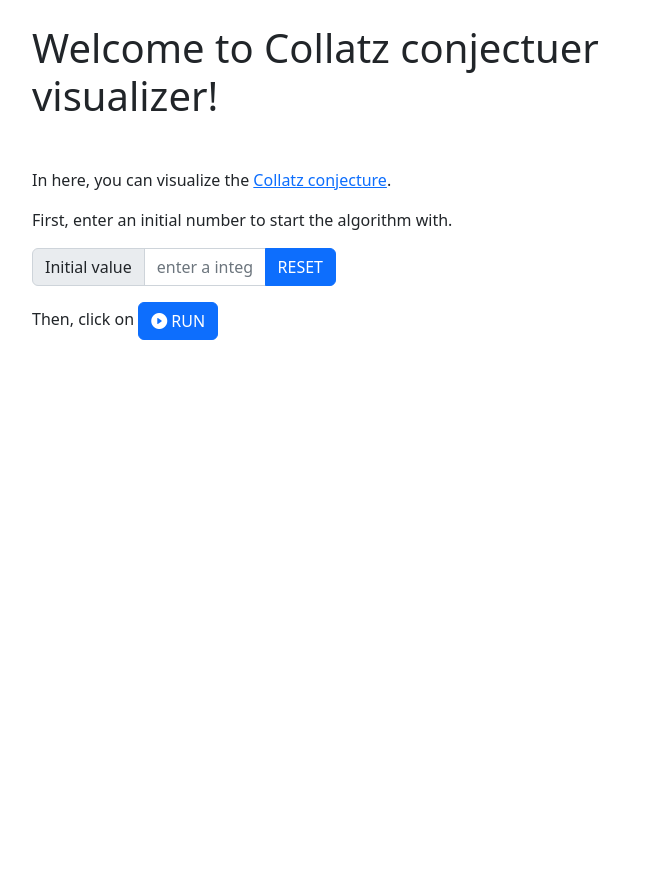
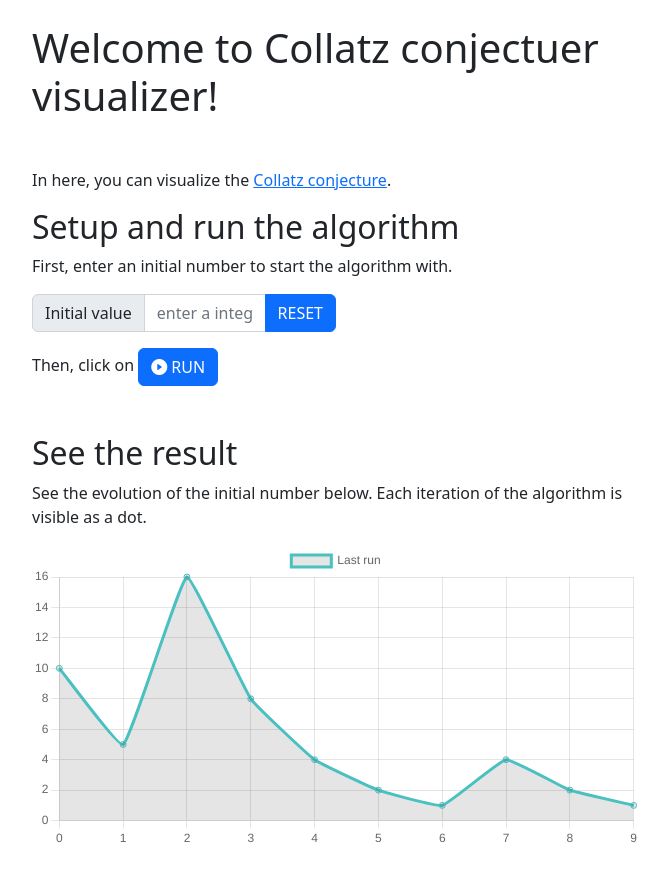
Before and after one commit to berdal84/collatz-conjecture, a website built with webpack: page src/static/index.html in a window 1280 px wide. Both pictures are taken after a click on the button "RUN". Shown: the whole page, without its empty margins (304-972 px from the left). Before the commit the page ends 800 px from the top, so only its background shows below. Built offline with nearby package versions, Linux system fonts and the light colour scheme.

Commit message:
add full UI with chart.js

```diff
--- a/package.json
+++ b/package.json
@@ -19,6 +19,7 @@
   "dependencies": {
     "@popperjs/core": "^2.11.5",
     "bootstrap": "^5.2.0",
-    "bootstrap-icons": "^1.9.1"
+    "bootstrap-icons": "^1.9.1",
+    "chart.js": "^3.8.0"
   }
 }
--- a/src/js/app.js
+++ b/src/js/app.js
@@ -1,7 +1,70 @@
 
 import log from './log.js';
+import { Chart, registerables } from 'chart.js';
+Chart.register(...registerables);
+
+class ChartController {
+
+    constructor( id ) {
+
+        if( !id ) {
+            log.error('An id must be passed to the controller!');
+        }
+        this.id = id;
+        this.chart = null;
+
+        this.data = [];
+        this.labels = [];
+
+        this.config = {
+            type: 'line',
+            data: {
+                labels: this.labels,
+                datasets: [{
+                    label: 'Last run',
+                    data: this.data,
+                    fill: true,
+                    borderColor: 'rgb(75, 192, 192)',
+                    tension: 0.1
+                }]
+            },
+        };
+    }
+
+    init() {
+        log.message('Initialising chart ...')
+        const ctx = document.getElementById(this.id);
+        this.chart = new Chart(ctx, this.config);
+    }
+
+    update( data ) {
+        log.message('Updating chart ...')
+        if( !data )
+        {
+            log.error('data must be set!')
+        }
+        else if( !(data instanceof Array) )
+        {
+            log.error('data must be an Array!')
+        }
+
+        this.data.splice(0, this.data.length -1);
+        this.data.push(...data);
+        this.labels.splice(0, this.labels.length -1)
+
+        this.data.forEach( (val, idx) => {
+            this.labels.push(idx);
+        })
+
+        this.chart.update();
+
+        log.message('Chart updated')
+    }
+}
 
 class App {
+
+    chartController = null;
 
     constructor() {
         log.message(`New App instance`);
@@ -10,14 +73,27 @@ class App {
     start() {
         log.message(`App starting ...`);
 
-        // ... do stuff here ...
+        const runBtn = document.getElementById('run-btn');
+        runBtn.addEventListener( 'click', () => {
+            log.message(`Run button clicked`);
+            this.runAlgorithm();
+        });
+
+        this.chartController = new ChartController(`chart`)
+        this.chartController.init();
 
         log.message(`App started`);
+    }
+
+    runAlgorithm() {
+        const data = [10, 5, 16, 8, 4, 2, 1, 4, 2, 1];
+        this.chartController.update(data);
     }
 
     stop() {
 
     }
+
 }
 const app = new App();
 export default app;
--- a/src/js/log.js
+++ b/src/js/log.js
@@ -5,6 +5,9 @@ class Log {
     message(text) {
         console.log(`${this.prefix} - ${text}`)
     }
+    error(text) {
+        throw new Error(`${this.prefix} - ${text}`)
+    }
 }
 const log = new Log();
 
--- a/src/js/main.js
+++ b/src/js/main.js
@@ -6,6 +6,9 @@ import '../scss/styles.scss'
 // Import all of Bootstrap's JS
 const bootstrap = import('bootstrap');
 
+import app from './app.js';
+
 // Import app an run main loop
-import app from './app.js';
-app.start();
+document.addEventListener('DOMContentLoaded', (event) => {
+    app.start();
+});
--- a/src/static/index.html
+++ b/src/static/index.html
@@ -10,8 +10,9 @@
 
     <div class="container w-50 py-4 px-3 mx-auto">
       <h1 class="mb-5">Welcome to Collatz conjectuer visualizer!</h1>
-      <p>In here, you can visualize the <a href="https://en.wikipedia.org/wiki/Collatz_conjecture">Collatz conjecture</a>.
-      </p>
+      <p>In here, you can visualize the <a href="https://en.wikipedia.org/wiki/Collatz_conjecture">Collatz conjecture</a>.</p>
+
+      <h2 class="mt-3">Setup and run the algorithm</h2>
       <p>First, enter an initial number to start the algorithm with.</p>
       <div class="input-group w-50 mb-3">
           <span class="input-group-text" id="basic-addon1">Initial value</span>
@@ -19,7 +20,11 @@
                  aria-label="InitialNumber" aria-describedby="basic-addon1">
           <button class="btn btn-primary" >RESET</button>
       </div>
-      <p>Then, click on <button class="btn btn-primary" ><i class="bi bi-play-circle-fill"></i> RUN</button></p>
+      <p>Then, click on <button id="run-btn" class="btn btn-primary" ><i class="bi bi-play-circle-fill"></i> RUN</button></p>
+
+      <h2 class="mt-5">See the result</h2>
+      <p>See the evolution of the initial number below. Each iteration of the algorithm is visible as a dot.</p>
+      <canvas id="chart" class="w-100 h-50"></canvas>
     </div>
   </body>
 </html>
--- a/webpack.config.js
+++ b/webpack.config.js
@@ -1,6 +1,5 @@
+const HtmlWebpackPlugin = require('html-webpack-plugin');
 const path = require('path')
-const CopyWebpackPlugin = require('copy-webpack-plugin');
-
 
 module.exports = {
   entry: './src/js/main.js',
@@ -9,12 +8,13 @@ module.exports = {
     path: path.resolve(__dirname, 'dist')
   },
   devServer: {
-    static: path.resolve(__dirname, 'dist'),
+    static: path.resolve(__dirname, 'src/static'),
     port: 8080,
     hot: true
   },
+  devtool: 'inline-source-map',
   plugins: [
-    new HtmlWebpackPlugin()
+    //new HtmlWebpackPlugin()
   ],
   module: {
     rules: [
```
Also changed, not shown: 1 other file.
